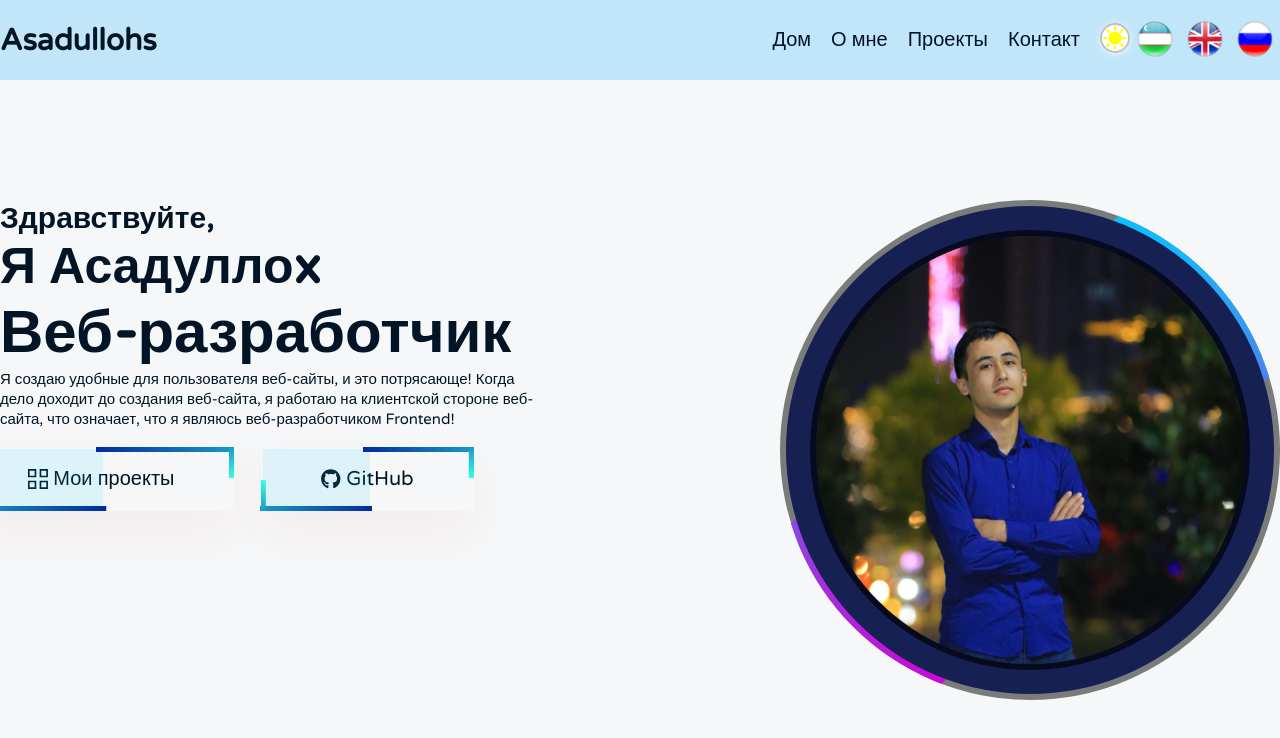
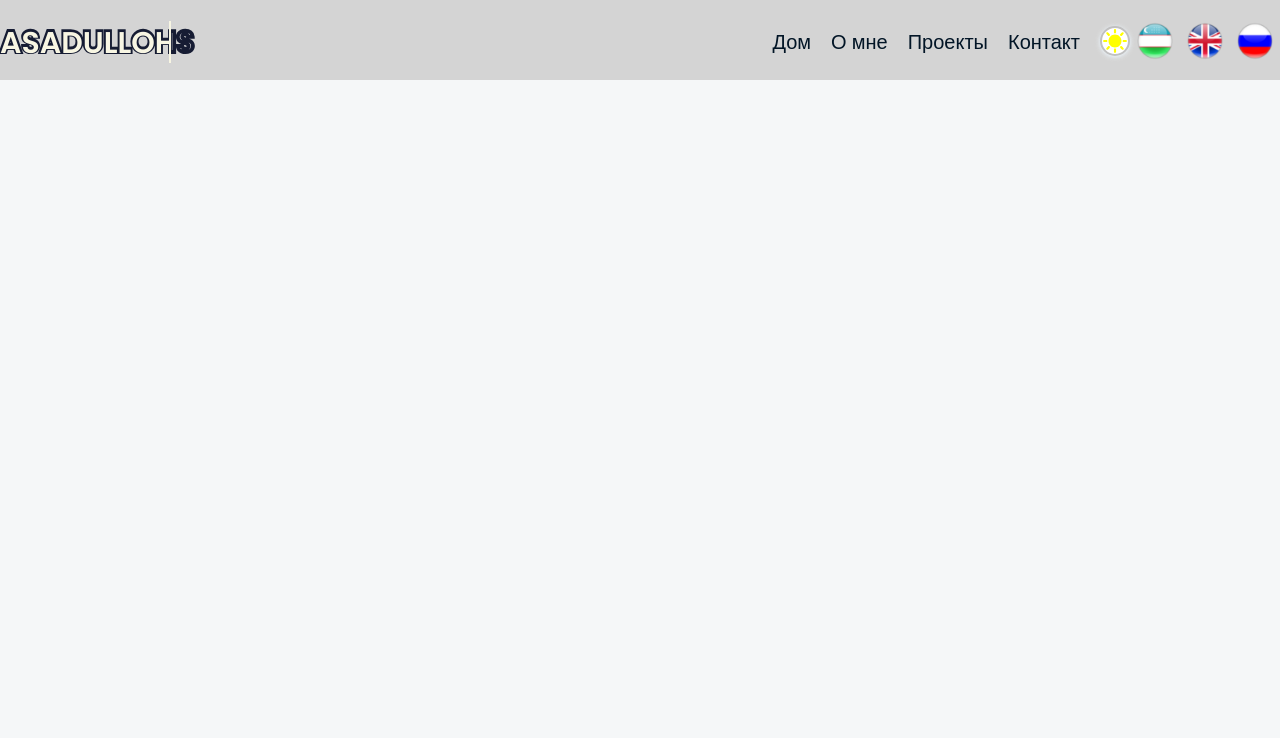
Before and after one commit to HumbleBoyy/Asadullohs, a React (Vite) app: page / in a window 1280 px wide. Shown: the top 738 px of the page. Built offline with nearby package versions, Linux system fonts and the light colour scheme.

Commit message:
Navbar is being  styled

```diff
--- a/index.html
+++ b/index.html
@@ -7,6 +7,9 @@
     <link rel="preconnect" href="https://fonts.googleapis.com">
     <link rel="preconnect" href="https://fonts.gstatic.com" crossorigin>
     <link href="https://fonts.googleapis.com/css2?family=Varela+Round&display=swap" rel="stylesheet">
+    <link rel="preconnect" href="https://fonts.googleapis.com">
+<link rel="preconnect" href="https://fonts.gstatic.com" crossorigin>
+<link href="https://fonts.googleapis.com/css2?family=Poppins:ital,wght@0,100;0,200;0,300;0,400;0,500;0,600;0,700;0,800;0,900;1,100;1,200;1,300;1,400;1,500;1,600;1,700;1,800;1,900&display=swap" rel="stylesheet">
     <title>Asadullohs</title>
   </head>
   <body>
--- a/src/Components/Home/Home.jsx
+++ b/src/Components/Home/Home.jsx
@@ -8,7 +8,7 @@ const Home = () => {
   return (
     <>
     <Navbar/>
-      <section id='home' className='home'>
+      {/* <section id='home' className='home'>
         <div className="container">
            <div className="home_items_wrapper">
               <div className="home_item_right">
@@ -43,7 +43,6 @@ const Home = () => {
               </div>
 
 
-              {/* Home Right side */}
               <div className='right_side_of_home'>
                    <div className="box_image">
                       <div className='content'>
@@ -58,7 +57,7 @@ const Home = () => {
               </div>
            </div>
         </div>
-      </section>
+      </section> */}
     </>
   )
 }
--- a/src/Components/Home/home.css
+++ b/src/Components/Home/home.css
@@ -36,7 +36,7 @@
     display: flex;
     align-items: center;
     justify-content: start;
-    left: 13%;
+    left: 16%;
     margin-top: 5rem;
 }
 .home_button{
--- a/src/Components/Navbar/Navbar.jsx
+++ b/src/Components/Navbar/Navbar.jsx
@@ -27,7 +27,7 @@ const Navbar = () => {
        <div className="container">
           <nav className='navbar_nav'>
              <div className="navbar_logo">
-                 <a href="#" className='Logo_name'>Asadullohs</a>
+                 <a href="#" className='Logo_name' data-text="Asadullohs">Asadullohs</a>
              </div>
              <ul className='navbar_menu_links wrapper'>
                 <li><a href="#home" className='menu_links'>{t('Navbar.home')}</a></li>
--- a/src/Components/Navbar/navbar.css
+++ b/src/Components/Navbar/navbar.css
@@ -4,7 +4,7 @@
     height: 80px;
     padding: 2rem 0rem;
     z-index: 999;
-    background: rgba(0, 170, 255, 0.207);
+    background: var(--navbar-back-color);
 }
 
 .navbar_nav{
@@ -15,8 +15,27 @@
 
 .Logo_name{
     font-size: 3rem;
-    font-weight: 900;
+    position: relative;
+    font-weight: 600;
+    color: #ffffff;
+    font-family: "Poppins", sans-serif;
+    -webkit-text-stroke: 0.3vw #161c33;
+    text-transform: uppercase;
 }
+.Logo_name::before{
+   content: attr(data-text);
+   position: absolute;
+   top: 0;
+   left: 0;
+   width: 0%;
+   height: 100%;
+   color:  #F8F6E3;
+   -webkit-text-stroke: 0vw #2f3960;
+   border-right: 2px solid  #F8F6E3;
+   overflow: hidden;
+   animation: animateName 6s linear infinite;
+}
+
 
 .navbar_menu_links{
     display: flex;
@@ -37,3 +56,12 @@
     width: 50px;
     cursor: pointer;
 }
+
+@keyframes animateName{
+    0%, 10%, 100%{
+        width: 0;
+    }
+    70%,90%{
+        width: 100%;
+    }
+}
--- a/src/index.css
+++ b/src/index.css
@@ -26,11 +26,12 @@ html{
 :root {
   --background-color: #F5F7F8;
   --text-color: #021526;
-  --navbar-back-color: #F5F7F8;
+  --navbar-back-color: #cdcdcdd5;
 }
 [data-theme="dark"] {
   --background-color: #021526;
   --text-color: #F8F6E3;
+  --navbar-back-color: #211951;
 }
 
 body{
@@ -38,7 +39,7 @@ body{
   color: var(--text-color);
   transition: background-color 0.3s ease, color 0.3s ease;
 }
-.Logo_name, .menu_links, .home_btn{
+ .menu_links, .home_btn{
   color: var(--text-color);
 }
 /* Dark Mode Styles */
```
